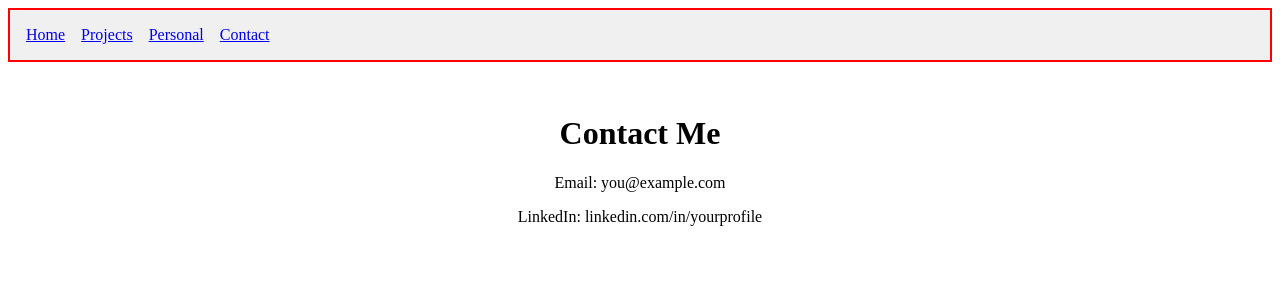
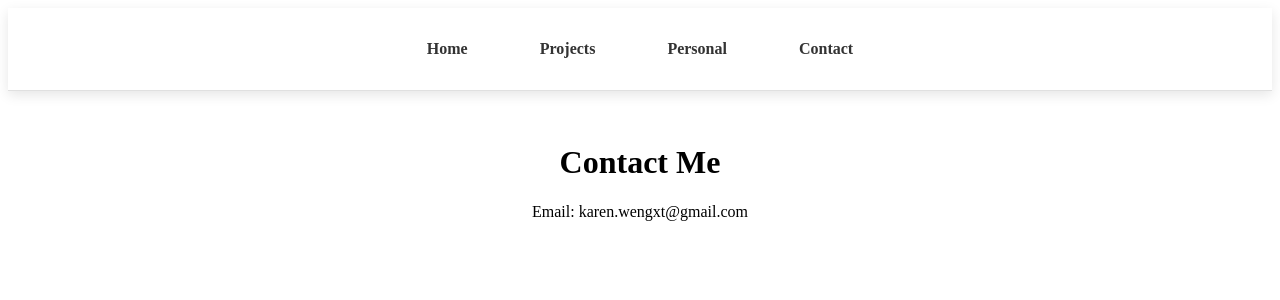
Before and after one commit to karen-weng/website, a React (Vite) app in the folder my-website/: page /contact in a window 1280 px wide. Shown: the top 300 px of the page. Built offline with nearby package versions, Linux system fonts and the light colour scheme.

Commit message:
better navbar

```diff
--- a/my-website/src/components/navbar.tsx
+++ b/my-website/src/components/navbar.tsx
@@ -4,15 +4,34 @@ import { Link } from 'react-router-dom';
 const Navbar = () => (
   <nav style={{
     display: 'flex',
-    gap: '1rem',
-    padding: '1rem',
-    backgroundColor: '#f0f0f0',
-    border: '2px solid red' // Debug border to verify visibility
+    justifyContent: 'center',
+    gap: '2rem',
+    padding: '1.5rem',
+    backgroundColor: '#ffffff',
+    boxShadow: '0 4px 12px rgba(0, 0, 0, 0.1)',
+    borderBottom: '1px solid #e0e0e0',
+    position: 'sticky',
+    top: 0,
+    zIndex: 1000
   }}>
-    <Link to="/">Home</Link>
-    <Link to="/projects">Projects</Link>
-    <Link to="/personal">Personal</Link>
-    <Link to="/contact">Contact</Link>
+    {['Home', 'Projects', 'Personal', 'Contact'].map((text) => (
+      <Link
+        key={text}
+        to={text === 'Home' ? '/' : `/${text.toLowerCase()}`}
+        style={{
+          textDecoration: 'none',
+          color: '#333',
+          fontWeight: '550',
+          padding: '8px 20px',
+          borderRadius: '8px',
+          transition: 'background-color 0.3s',
+        }}
+        onMouseOver={(e) => (e.currentTarget.style.backgroundColor = '#f0f0f0')}
+        onMouseOut={(e) => (e.currentTarget.style.backgroundColor = 'transparent')}
+      >
+        {text}
+      </Link>
+    ))}
   </nav>
 );
 
--- a/my-website/src/pages/Contact.tsx
+++ b/my-website/src/pages/Contact.tsx
@@ -3,8 +3,8 @@ import React from 'react';
 const Contact = () => (
   <div style={{ textAlign: 'center', padding: '2rem' }}>
     <h1>Contact Me</h1>
-    <p>Email: you@example.com</p>
-    <p>LinkedIn: linkedin.com/in/yourprofile</p>
+    <p>Email: karen.wengxt@gmail.com</p>
+    {/* <p>LinkedIn: linkedin.com/in/yourprofile</p> */}
   </div>
 );
 
```
